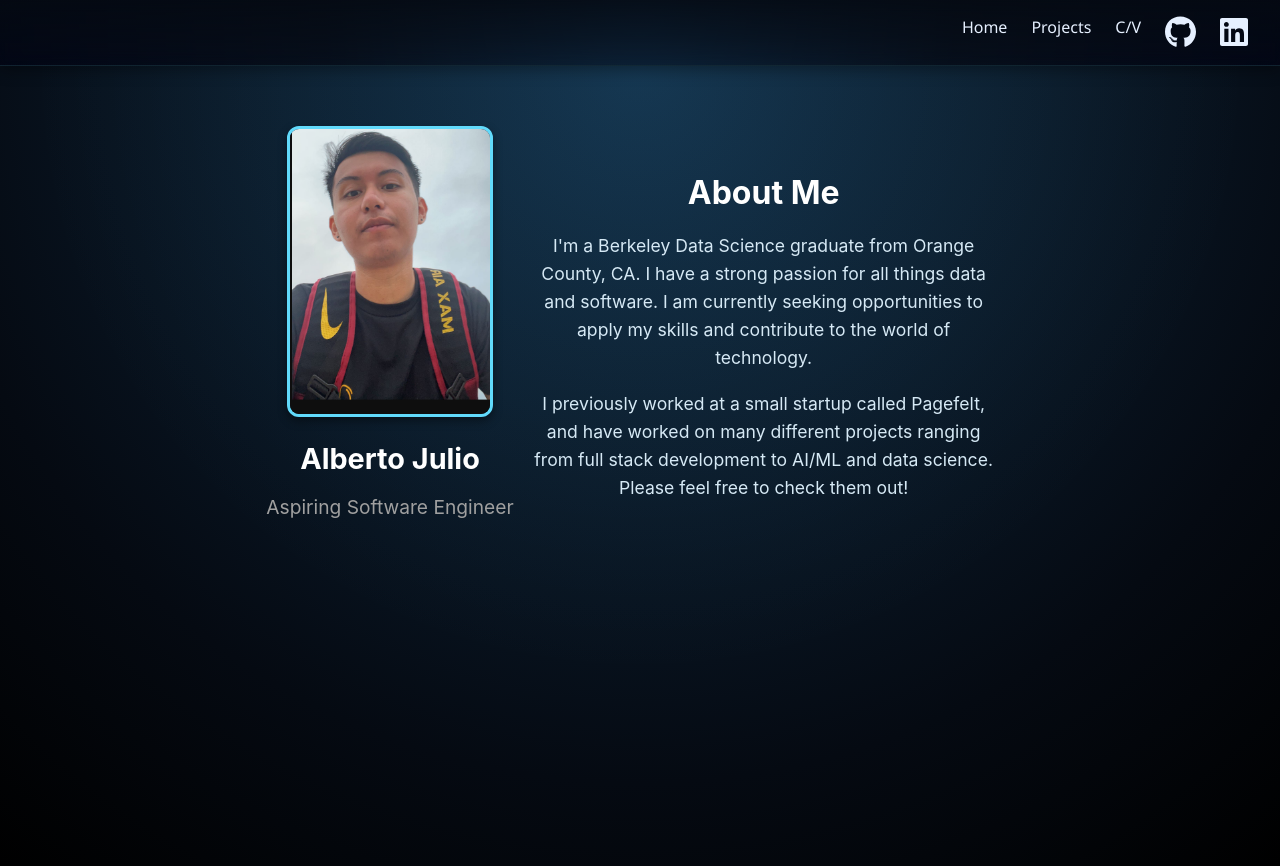
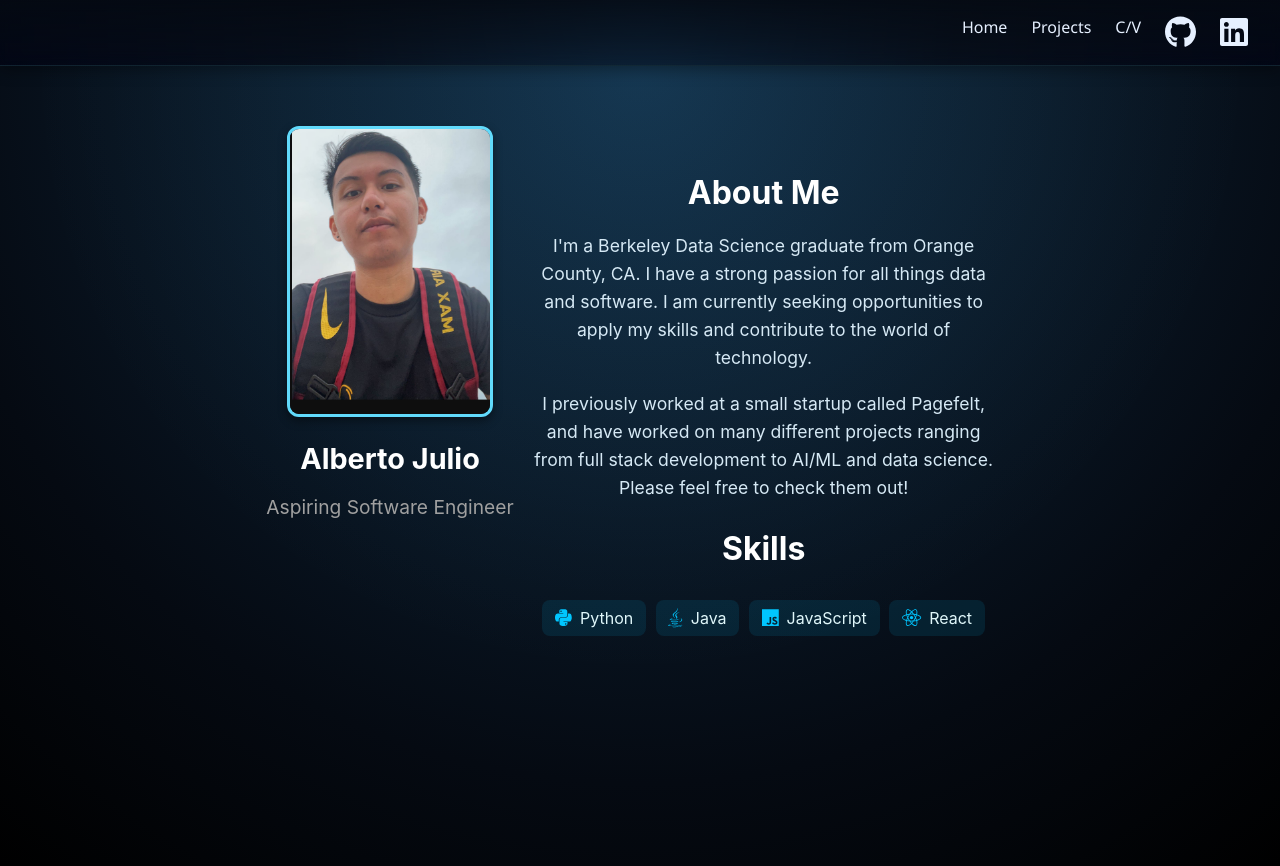
Before and after one commit to alberto-julio/alberto-julio.github.io, a React (Create React App) app: page / in a window 1280 px wide. Built offline with nearby package versions, Linux system fonts and the light colour scheme.

Commit message:
fixed card issue

```diff
--- a/src/components/Home.css
+++ b/src/components/Home.css
@@ -90,7 +90,7 @@
 .right-section p {
   font-size: 1.1rem;
   line-height: 1.6;
-  margin-bottom: 1rem; /* 16px */
+  margin-bottom: 1rem;
   color: #d6e9f5;
 }
 
@@ -134,3 +134,87 @@
     font-size: 1rem;
   }
 }
+
+/* .skills-card {
+  background: rgba(255, 255, 255, 0.05);
+  border-radius: 16px;
+  padding: 1.8rem;
+  box-shadow: 0 0 20px rgba(0, 114, 255, 0.1);
+  backdrop-filter: blur(6px);
+  transition: transform 0.3s ease, box-shadow 0.3s ease;
+}
+
+.about-card:hover,
+.skills-card:hover {
+  transform: translateY(-5px);
+  box-shadow: 0 0 25px rgba(0, 114, 255, 0.3);
+}
+
+.about-card h3,
+.skills-card h3 {
+  color: #00c6ff;
+  margin-bottom: 1rem;
+} */
+
+.skills-grid {
+  display: grid;
+  grid-template-columns: repeat(auto-fit, minmax(120px, 1fr));
+  gap: 0.8rem;
+}
+
+.skill {
+  display: flex;
+  align-items: center;
+  gap: 0.5rem;
+  background: rgba(0, 198, 255, 0.1);
+  padding: 0.5rem 0.8rem;
+  border-radius: 8px;
+  transition: background 0.3s ease;
+}
+
+.skill:hover {
+  background: rgba(0, 198, 255, 0.2);
+}
+
+.skill svg {
+  color: #00c6ff;
+  font-size: 1.2rem;
+}
+
+.skills-header {
+
+  font-size: 2rem;
+  margin-bottom: 1.25rem;
+  color: #ffffff;
+}
+
+.name-container h2 {
+  font-size: 1.2rem;
+  font-weight: 400;
+  color: #a0a0a0;
+}
+
+.skills-row {
+  margin-top: 2rem;
+  display: flex;
+  flex-wrap: wrap;
+  gap: 0.6rem;
+  justify-content: center;
+}
+
+.skill-pill {
+  font-size: 0.85rem;
+  padding: 0.35rem 0.75rem;
+  border-radius: 999px;
+  background: rgba(97, 218, 251, 0.12);
+  color: #bfefff;
+  border: 1px solid rgba(97, 218, 251, 0.3);
+  backdrop-filter: blur(4px);
+  transition: all 0.25s ease;
+  white-space: nowrap;
+}
+
+.skill-pill:hover {
+  background: rgba(97, 218, 251, 0.25);
+  transform: translateY(-2px);
+}
--- a/src/components/Home.js
+++ b/src/components/Home.js
@@ -1,6 +1,7 @@
 import React from 'react';
 import './Home.css';
 import me from '../Me.png';
+import { FontAwesomeIcon } from '@fortawesome/react-fontawesome';
 import { faPython, faReact, faJava, faJs} from '@fortawesome/free-brands-svg-icons';
 
 function Home() {
@@ -27,11 +28,26 @@ function Home() {
         <p>{aboutIntro}</p>
         <p>{experience}</p>
         {/* <p>{freeTime}</p> */}
+        <div className='skills-card'>
+          <h2 className='skills-header'>{skills}</h2>
+          <div className='skills-row'>
+            <div className="skill"><FontAwesomeIcon icon={faPython} size="2x" /> Python</div>
+            <div className="skill"><FontAwesomeIcon icon={faJava} size="2x" /> Java</div>
+            <div className="skill"><FontAwesomeIcon icon={faJs} size="2x" /> JavaScript</div>
+            <div className="skill"><FontAwesomeIcon icon={faReact} size="2x" /> React</div>
+          </div>
+        </div>
       </div>
 
-      <div className='skills-card'>
-
-      </div>
+      {/* <div className='skills-card'>
+        <h2 className='skills-header'>{skills}</h2>
+        <div className='skills-row'>
+          <div className="skill"><FontAwesomeIcon icon={faPython} size="2x" /> Python</div>
+          <div className="skill"><FontAwesomeIcon icon={faJava} size="2x" /> Java</div>
+          <div className="skill"><FontAwesomeIcon icon={faJs} size="2x" /> JavaScript</div>
+          <div className="skill"><FontAwesomeIcon icon={faReact} size="2x" /> React</div>
+        </div>
+      </div> */}
 
     </div>
   );
```
